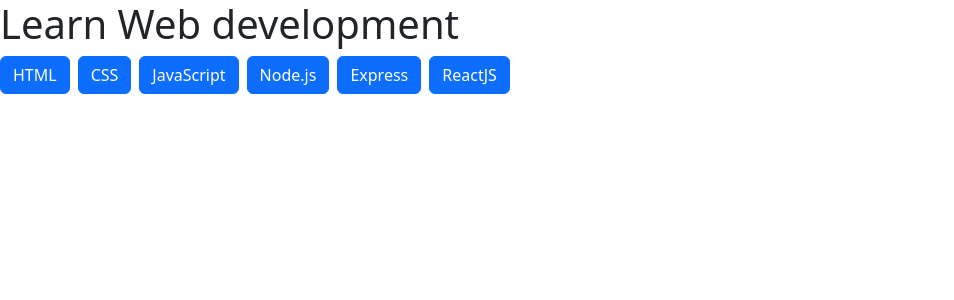
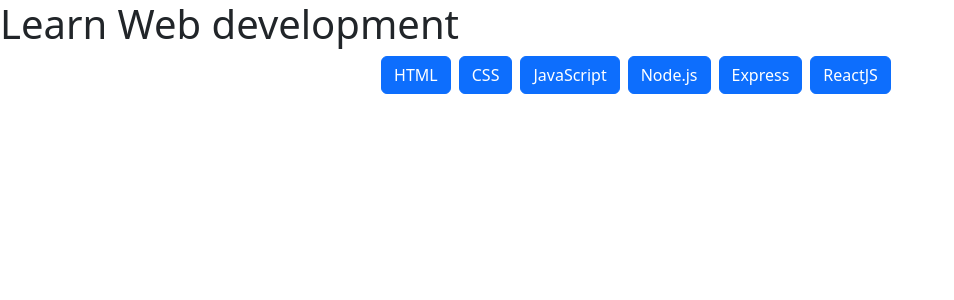
Before and after one commit to LucaStellato/react-use-state, a React (Vite) app: page / in a window 1280 px wide. Shown: the top 300 px of the page, without its empty margins (0-954 px from the left). Built offline with nearby package versions, Linux system fonts and the light colour scheme.

Commit message:
centered the element

```diff
--- a/src/components/Main.jsx
+++ b/src/components/Main.jsx
@@ -35,7 +35,7 @@
     const [langId, setLangId] = useState(null)
 
     return (
-        <>
+        <>  <div className=' d-flex flex-column align-items-center'>
             <div>
                 {languages.map((lang) => (
                     <button key={lang.id} className='btn btn-primary me-2' onClick={() => setLangId(lang.id)}>{lang.title}</button>
@@ -46,6 +46,7 @@
                 <h3>{languages.find(lang => lang.id === langId)?.title}</h3>
                 <p>{languages.find(lang => lang.id === langId)?.description}</p>
             </div>
+        </div>
         </>
 
     )
```
